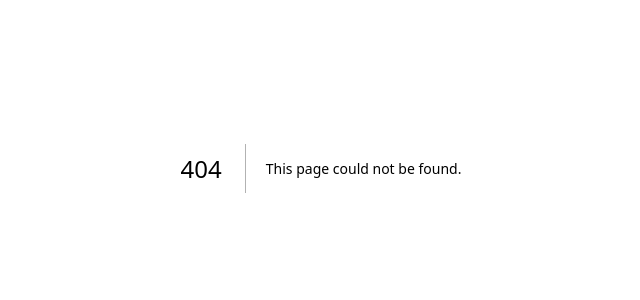
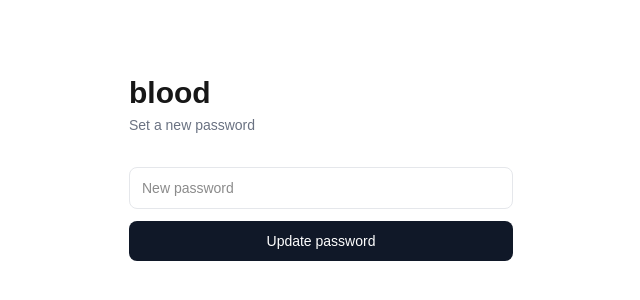
Before and after one commit to sniperc7/Blood, a Next.js app: page /auth/reset in a window 1280 px wide. Before the commit this address had no page. Shown: the part 232-532 px from the top of the page, without its empty margins (319-959 px from the left). Built offline with nearby package versions, Linux system fonts and the light colour scheme.

Commit message:
Add reset password page and handle recovery callback

```diff
--- a/app/auth/callback/route.ts
+++ b/app/auth/callback/route.ts
@@ -4,11 +4,16 @@ import { NextResponse } from 'next/server'
 export async function GET(request: Request) {
   const { searchParams, origin } = new URL(request.url)
   const code = searchParams.get('code')
+  const type = searchParams.get('type')
 
   if (code) {
     const supabase = await createClient()
     await supabase.auth.exchangeCodeForSession(code)
   }
 
+  if (type === 'recovery') {
+    return NextResponse.redirect(`${origin}/auth/reset`)
+  }
+
   return NextResponse.redirect(`${origin}/profile`)
 }
--- /dev/null
+++ b/app/auth/reset/page.tsx
@@ -0,0 +1,67 @@
+'use client'
+
+import { useState, useTransition } from 'react'
+import { createClient } from '@/lib/supabase/client'
+
+export default function ResetPasswordPage() {
+  const [password, setPassword] = useState('')
+  const [done, setDone] = useState(false)
+  const [error, setError] = useState('')
+  const [isPending, startTransition] = useTransition()
+
+  function handleSubmit(e: React.FormEvent) {
+    e.preventDefault()
+    const supabase = createClient()
+    startTransition(async () => {
+      const { error } = await supabase.auth.updateUser({ password })
+      if (error) return setError(error.message)
+      setDone(true)
+    })
+  }
+
+  if (done) {
+    return (
+      <div className="min-h-screen flex items-center justify-center px-4">
+        <div className="w-full max-w-sm text-center">
+          <h1 className="text-3xl font-bold mb-6">blood</h1>
+          <div className="p-5 border border-gray-100 rounded-xl">
+            <p className="text-2xl mb-3">✓</p>
+            <p className="font-semibold mb-1">Password updated</p>
+            <p className="text-sm text-gray-500 mb-4">You can now sign in with your new password.</p>
+            <a href="/auth" className="block w-full bg-gray-900 text-white rounded-lg py-2.5 text-sm font-medium">
+              Sign in
+            </a>
+          </div>
+        </div>
+      </div>
+    )
+  }
+
+  return (
+    <div className="min-h-screen flex items-center justify-center px-4">
+      <div className="w-full max-w-sm">
+        <h1 className="text-3xl font-bold mb-1">blood</h1>
+        <p className="text-gray-500 text-sm mb-8">Set a new password</p>
+        <form onSubmit={handleSubmit} className="flex flex-col gap-3">
+          <input
+            type="password"
+            placeholder="New password"
+            value={password}
+            onChange={(e) => setPassword(e.target.value)}
+            required
+            minLength={6}
+            className="border border-gray-200 rounded-lg px-3 py-2.5 text-sm outline-none focus:border-gray-400"
+          />
+          {error && <p className="text-red-500 text-xs">{error}</p>}
+          <button
+            type="submit"
+            disabled={isPending}
+            className="bg-gray-900 text-white rounded-lg py-2.5 text-sm font-medium disabled:opacity-50"
+          >
+            {isPending ? 'Updating...' : 'Update password'}
+          </button>
+        </form>
+      </div>
+    </div>
+  )
+}
```
